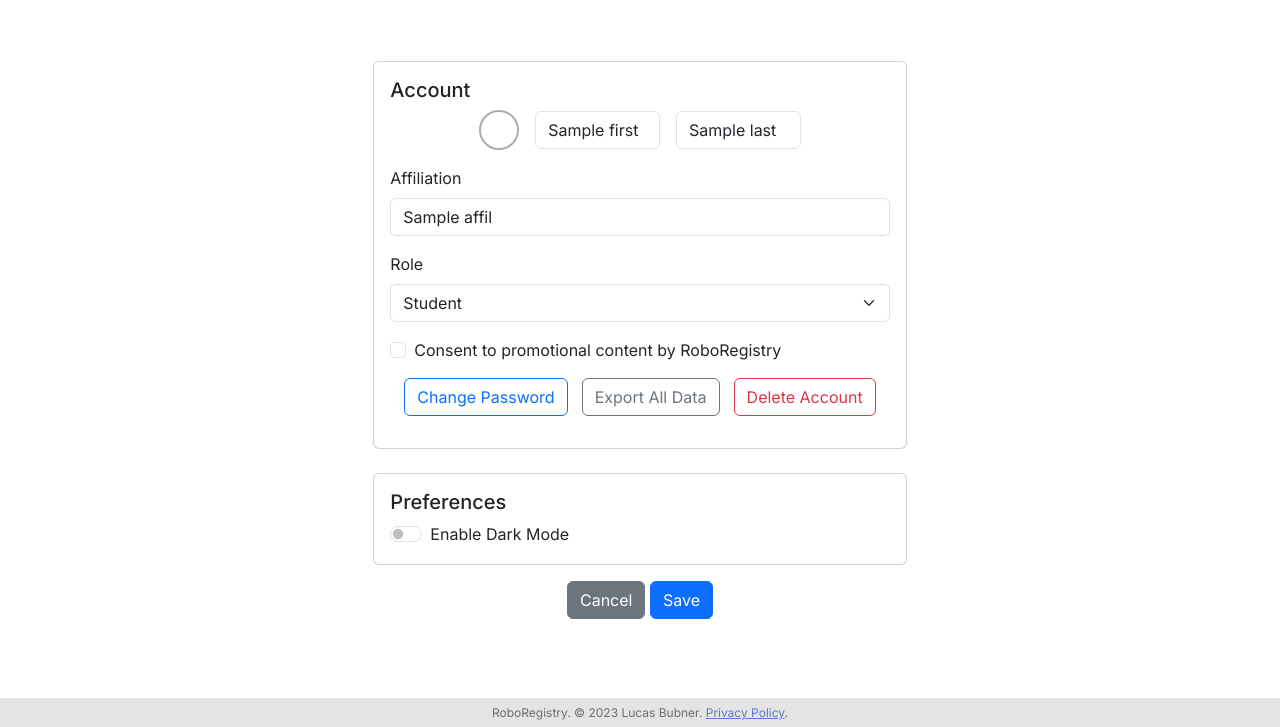
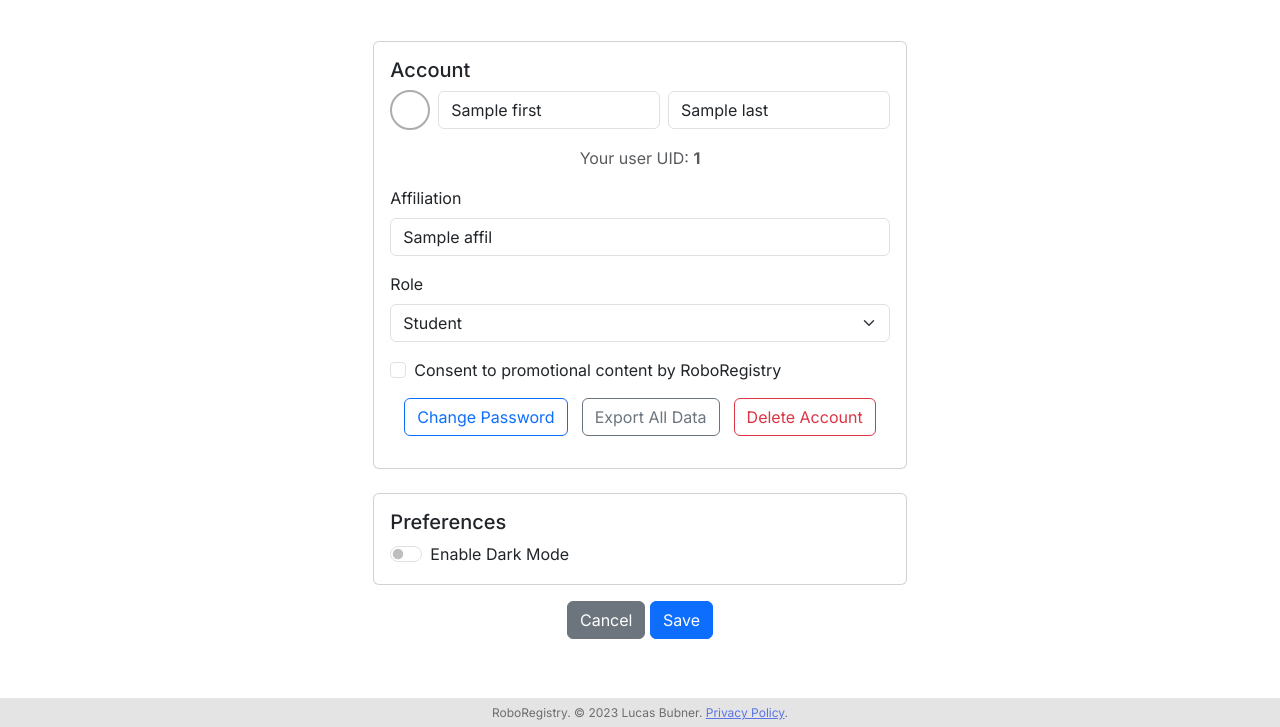
Before and after one commit to bubner/RoboRegistry, a Flask app: template src/templates/misc/settings.html.jinja in a window 1280 px wide. Shown: the part 72-799 px from the top of the page. Run offline with Flask 3, Linux system fonts and the light colour scheme; the template is opened without the code that fills it: most values are stand-ins (such as "Sample title", 1, 10 or a date in 2020); parts of the project's set-up code (start-up, migrations or seed data) failed here and were passed over; some libraries are stand-ins or nearby versions.

Commit message:
Show UID and fix settings scaling

```diff
--- a/src/app.py
+++ b/src/app.py
@@ -226,7 +226,7 @@ def settings():
             "affil": getattr(current_user, "data", {}).get("affil", ""),
         }
         return render_template("misc/settings.html.jinja", user=getattr(current_user, "data", None),
-                               settings=current_settings)
+                               settings=current_settings, uid=utils.get_uid())
 
 
 @app.route("/about")
--- a/src/templates/misc/settings.html.jinja
+++ b/src/templates/misc/settings.html.jinja
@@ -18,14 +18,14 @@
                             <div class="card-body">
                                 <h5 class="card-title">Account</h5>
                                 <div class="mb-3">
-                                    <div class="d-flex flex-row justify-content-center align-items-center mb-3">
+                                    <div class="d-flex flex-row justify-content-center align-items-center mb-3 gap-2">
                                         <svg data-jdenticon-value="{{ user.first_name }} {{ user.last_name }}"
                                              width="40"
                                              height="40"
                                              id="dpfp"
                                              class="flex-shrink-0">
                                         </svg>
-                                        <div class="col-md-3 ms-3">
+                                        <div>
                                             <label for="first" class="form-label visually-hidden">First name</label>
                                             <input type="text"
                                                    class="form-control"
@@ -35,7 +35,7 @@
                                                    maxlength="16"
                                                    required />
                                         </div>
-                                        <div class="col-md-3 ms-3">
+                                        <div>
                                             <label for="last" class="form-label visually-hidden">Last name</label>
                                             <input type="text"
                                                    class="form-control"
@@ -46,6 +46,7 @@
                                                    required />
                                         </div>
                                     </div>
+                                    <div class="text-muted text-center">Your user UID: <b>{{ uid }}</b></div>
                                 </div>
                                 <div class="mb-3">
                                     <label for="affil" class="form-label">Affiliation</label>
```
